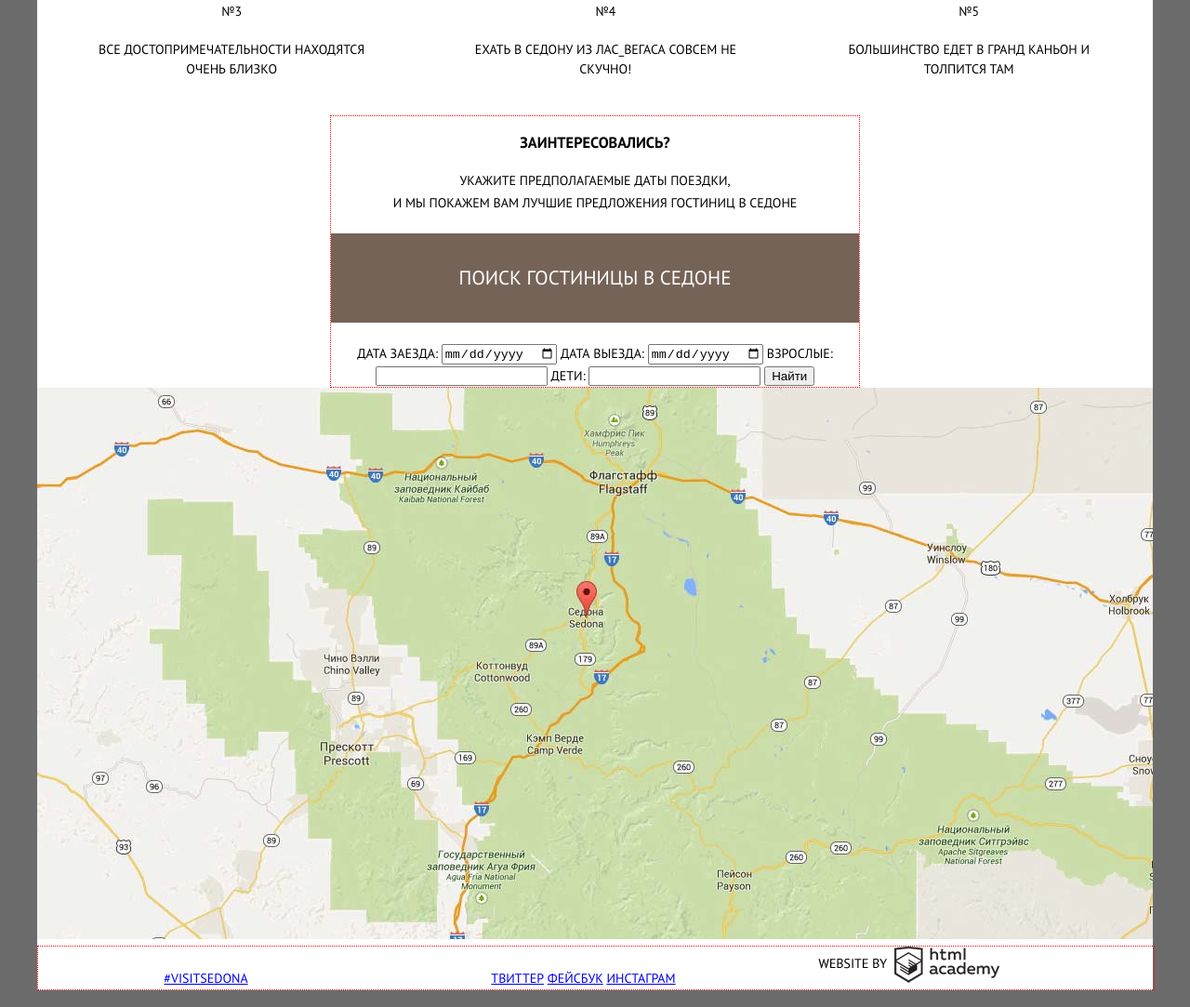
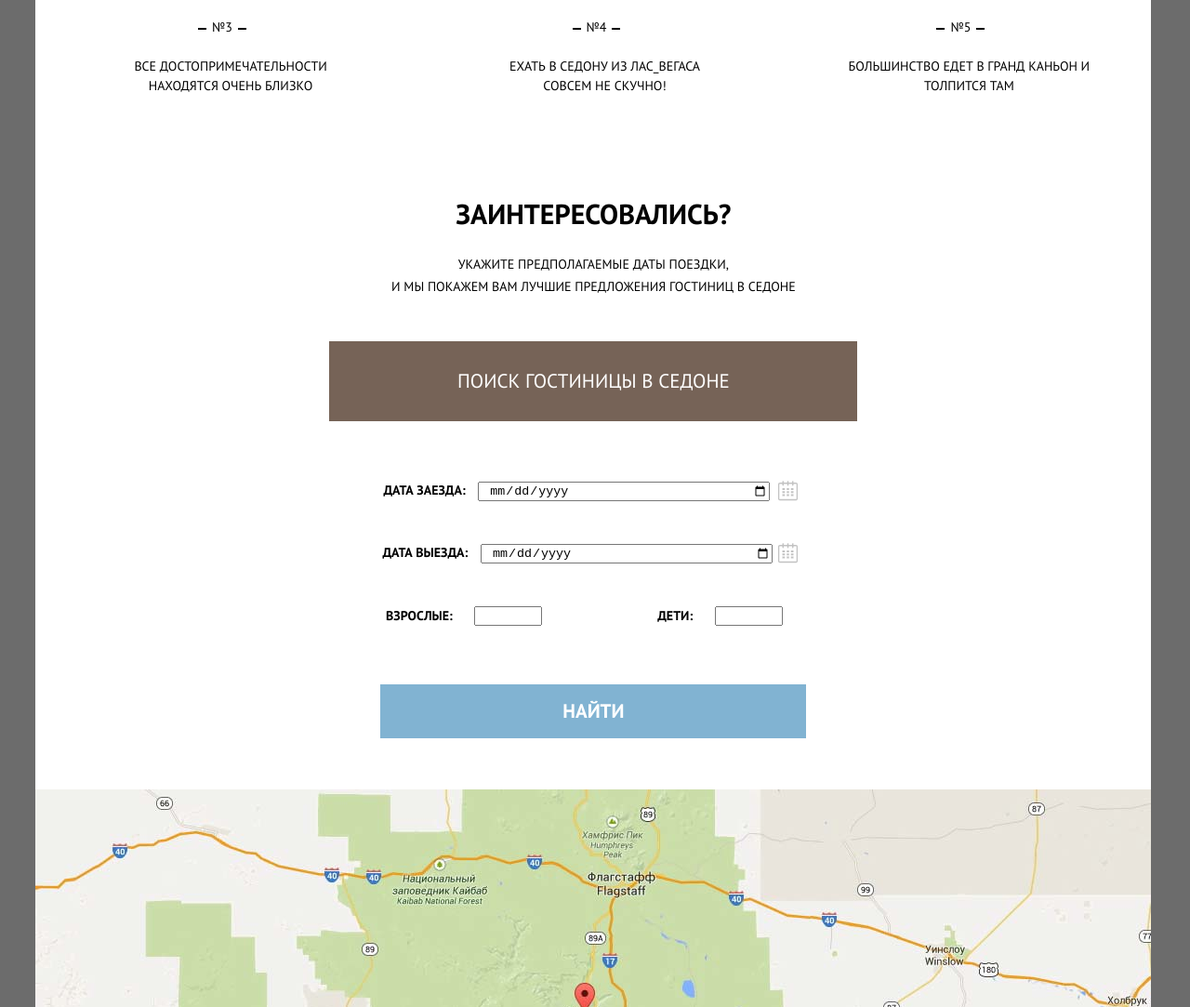
Before and after one commit to YurtaevAlx/279155-sedona, a plain HTML site: page index.html in a window 1280 px wide. Shown: the part 1717-2800 px from the top of the page at 93% size. Drawn offline with Linux system fonts and the light colour scheme.

Commit message:
Декор 1 страница

```diff
--- a/css/style.css
+++ b/css/style.css
@@ -1,15 +1,16 @@
 html {
+  padding: 0 3%;
   background-color: #6c6c6c
 }
 
 body {
   min-width: 768px;
   max-width: 1200px;
-  margin: 0 0 0 40px;
+  margin: 0;
   padding: 0;
   font-size: 14px;
   line-height: 24px;
-  font-family: PT sans;
+  font-family: "PT sans";
   text-transform: uppercase;
   background: #ffffff;
 }
@@ -25,8 +26,8 @@ body {
 }
 
 .menu {
-  width: 90%;
-  padding: 15px 5%;
+  width: 92%;
+  padding: 14px 4% 15px 4%;
   background: #ffffff
 }
 
@@ -53,11 +54,11 @@ body {
 }
 
 .menu-item a {
-  margin: 0 15px;
+  margin: 0 22px;
   text-decoration: none;
   font-size: 14px;
   line-height: 26px;
-  font-family: PTsans;
+  font-family: PT sans;
   font-weight: bold;
   color: black;
 }
@@ -73,7 +74,7 @@ body {
 }
 
 .layout-logo img {
-  margin: 75px 50%;
+  margin: 76px 50%;
   transform: translateX(-50%);
 }
 
@@ -85,13 +86,15 @@ body {
 }
 
 .layout-h2 h2 {
-  padding: 40px 0 12px 0;
+  padding: 41px 63px 11px 0;
   line-height: 26px;
   font-size: 21px;
+  font-family: PT sans;
+  font-weight: bold;
 }
 
 .layout-h2 p {
-  padding-bottom: 40px;
+  padding: 0 63px 40px 0;
 }
 
 .motive {
@@ -100,100 +103,325 @@ body {
   padding: 0;
 }
 
+.motive ul {
+  display: table-row;
+
+}
+
+.motive li {
+  display: table-cell;
+}
+
+.motive .motive-item {
+  text-align: center;
+  vertical-align: middle;
+
+}
+
 .motive h3 {
-  padding: 15px 100px 0 140px;
+  padding: 0 120px;
   line-height: 21px;
   font-size: 21px;
 
 }
 
 .motive p {
-  padding: 5px 50px 25px 50px;
-
+  padding: 0 45px;
   line-height: 21px;
 
 }
+
 .motive-num {
-  padding: 0;
+  position: relative;
+  padding: 0 15px;
+}
+
+.motive-num::after {
+  content: "";
+  position: absolute;
+  top: 10px;
+  right: 0;
+
+  width: 9px;
+  height: 2px;
+
+  background-color: #ccc;
+}
+
+.motive-num::before {
+  content: "";
+  position: absolute;
+  left: 0;
+  top: 10px;
+  width: 9px;
+  height: 2px;
+  background-color: #ccc;
+}
+
+.motive1 img,
+.motive2 img {
+  display: block;
+  object-fit: scale-down;
 
 }
-
-.motive ul {
-  display: table-row;
-
-}
-.motive .motive-item {
-  display: table-cell;
-  text-align: center;
-  vertical-align: middle;
-
+.motive1 h3,
+.motive2 h3 {
+  padding-top: 32px;
 }
 
- .advantage .advantage-item {
+.motive1 p,
+.motive2 p {
+  padding-top: 5px;
+  padding-bottom: 40px;
+}
+
+.motive1 li:first-child,
+.motive2 li:last-child {
+  background: #81b3d2;
+  color: white;
+}
+
+.advantage .advantage-item {
    position: relative;
    display: table-cell;
    text-align: center;
    vertical-align: middle;
-   padding: 120px 0 40px 0;
+   padding: 138px 0 70px 0;
 
 }
+
 .advantage .advantage-logo {
   position: absolute;
-  top: 50px;
+  top: 60px;
   left: 50%;
   transform: translateX(-50%);
 
 }
 
 .advantage p {
-  padding-top: 5px;
+  padding: 3px 47px 0 47px;
 
 }
 
-.motive1 img,
-.motive2 img {
-  display: block;
+.motive-group li {
+  padding: 24px 0;
 
 }
 
-.motive1 li:first-child,
-.motive2 li:last-child {
-  background: #81b3d2;
+.motive-group h3 {
+  padding: 0 135px 1px 120px;
+
 }
 
+.motive-group .motive-num {
+  margin-right: 15px;
+
+}
+
+.motive-group .motive-num::before,
+.motive-group .motive-num::after {
+  background: black;
+}
+
+.motive-group p {
+  padding: 6px 65px 20px 68px;
+}
 
 .search {
   width: 568px;
-  margin-left: 50%;
+  margin: 0 0 0 50%;
   transform: translateX(-50%);
   padding: 0;
   text-align: center;
 
-  /*для сетки*/
-  border: 1px dotted red;
+}
+
+.search h3 {
+  padding-top: 27px;
+  font-size: 30px;
+  line-height: 24px;
 
 }
+
+.search p {
+  padding-bottom: 33px;
+}
+
 .search .search-btn {
-
   background: #766357;
-  padding: 35px 120px;
+  padding: 30px 120px;
   font-size: 21px;
   line-height: 26px;
+  margin: 0;
   color: white;
 }
+
+.search-form {
+  position: relative;
+  /*display: none;
+
+}
+
+.search-btn:hover .search-form {
+  display: block;*/
+}
+
+.search-date-in {
+  display: block;
+  text-align: left;
+  font-weight: bold;
+  padding: 62px 0 0 58px;
+}
+
+.search-date-out {
+  display: block;
+  text-align: left;
+  font-weight: bold;
+  padding: 43px 0 0 57px;
+}
+
+.search-date-in input,
+.search-date-out input {
+  width: 300px;
+  margin-left: 10px;
+  padding-left: 10px;
+
+}
+
+.search-date-in::after {
+  content: "";
+  position: absolute;
+  right: 64px;
+  top: 64px;
+  width: 21px;
+  height: 22px;
+  background: url("../img/calendar.png") no-repeat;
+}
+.search-date-out::after {
+  content: "";
+  position: absolute;
+  right: 64px;
+  top: 131px;
+  width: 21px;
+  height: 22px;
+  background: url("../img/calendar.png") no-repeat;
+}
+
+.search-adult,
+.search-child {
+  display: inline-block;
+  font-weight: bold;
+  margin: 44px 50px;
+
+}
+
+.search-adult input,
+.search-child input {
+  position: relative;
+  display: inline-block;
+  width: 65px;
+  margin: 0 20px;
+  text-align: center;
+
+}
+
+.search-form-btn {
+  display: block;
+  width: 458px;
+  height: 58px;
+  text-align: center;
+  background: #81b3d2;
+  color: white;
+  text-transform: uppercase;
+  text-decoration: none;
+  font-weight: bold;
+  font-size: 21px;
+  line-height: 26px;
+  font-family: "PT Sans";
+  border: none;
+  outline: none;
+
+  margin: 18px 55px 55px 55px;
+
+}
+
+.search-form-btn:hover {
+  background: #669ec0;
+
+}
+
 .main-footer {
   display: table;
   width: 88%;
   padding: 0 6%;
+}
 
-  /*для сетки*/
-  border: 1px dotted red;
-}
 .main-footer div {
   display: table-cell;
   width: 33%;
-  padding: 0 6%;
+  padding: 30px 3%;
+
 }
+
+.footer-index {
+
+  vertical-align: middle;
+
+}
+
+.footer-index a {
+  text-decoration: none;
+  line-height: 26px;
+  font-size: 21px;
+  color: black;
+
+}
+.footer-social {
+  text-align: center;
+  vertical-align: top;
+}
+
+.footer-social a {
+  display: inline-block;
+  width: 46px;
+  height: 48px;
+  font-size: 0;
+
+}
+.social-btn-tw {
+  background: #81b3d2 url("../img/twit.png") no-repeat center center;
+}
+.social-btn-fb {
+  background: #81b3d2 url("../img/fb.png") no-repeat center center;
+}
+.social-btn-move {
+  background: #81b3d2 url("../img/move.png") no-repeat center center;
+}
+.social-btn-tw:hover {
+  background: #669ec0 url("../img/twit.png") no-repeat center center;
+}
+.social-btn-fb:hover {
+  background: #669ec0 url("../img/fb.png") no-repeat center center;
+}
+.social-btn-move:hover {
+  background: #669ec0 url("../img/move.png") no-repeat center center;
+}
+
+.footer-copyright {
+  text-align: right;
+  vertical-align: middle;
+}
+.footer-copyright a {
+  display: inline-block;
+  width: 195px;
+  height: 39px;
+  font-size: 0;
+  background: url("../img/html_academy.png") no-repeat;
+}
+.footer-copyright a:hover {
+  background: url("../img/html_academy-hvr.png") no-repeat;
+}
+
 .filter {
 background: url("../img/filter-back.jpg") no-repeat;
 padding: 6%;
--- a/index.html
+++ b/index.html
@@ -42,7 +42,7 @@
           <li class="motive-item">
             <h3>Настоящий городок</h3>
             <span class="motive-num">№1</span>
-            <p>СЕДОНА - не аттракцион для туристов, там течет своя жизнь</p>
+            <p>СЕДОНА - не аттракцион для туристов,<br>там течет своя жизнь</p>
           </li>
           <li class="motive-item">
             <img src="img/foto1.jpg" width="800" height="256" alt="Open Range">
@@ -74,7 +74,7 @@
             <img src="img/foto2.jpg" width="800" height="256" alt="Devil's bridge">
           </li>
           <li class="motive-item">
-            <h3>Там есть Мост дьявола</h3>
+            <h3>Там есть<br>Мост дьявола</h3>
             <span class="motive-num">№2</span>
             <p>Да, по нему можно пройти! Если конечно вы осмелитесь</p>
           </li>
@@ -105,15 +105,23 @@
         <p>Укажите предполагаемые даты поездки,<br>и мы покажем вам лучшие предложения гостиниц в СЕДОНЕ</p>
         <p class="search-btn">Поиск гостиницы в СЕДОНЕ</p>
         <form class="search-form" action="index.html" method="post">
+          <div class="search-date-in">
             <label for="date-in">Дата заезда:</label>
             <input type="date" name="date-in">
+          </div>
+          <div class="search-date-out">
             <label for="date-out">Дата выезда:</label>
             <input type="date" name="date-out">
+          </div>
+          <div class="search-adult">
             <label for="adult">Взрослые:</label>
             <input type="number" name="adult">
+          </div>
+          <div class="search-child">
             <label for="child">Дети:</label>
             <input type="number" name="child">
-        <input type="submit" name="search-hotel" value="Найти">
+          </div>
+        <input class="search-form-btn" type="submit" name="search-hotel" value="Найти">
       </form>
     </div>
       <img src="img/map.jpg" width="1200" height="593" alt="Map" />
@@ -130,8 +138,7 @@
         </div>
         <div class="footer-copyright">
           <p class="unvisible">Разработано:</p>
-          <a href="https://htmlacademy.ru">
-            <img src="img/html_academy.png" width="195" height="39"  alt="HTML Academy" /></a>
+          <a href="https://htmlacademy.ru">HTML Academy</a>
         </div>
 
     </footer>
```
Also changed, not shown: catalog.html (+2 -2 lines). Lines whose indentation alone changed are shown as unchanged.
